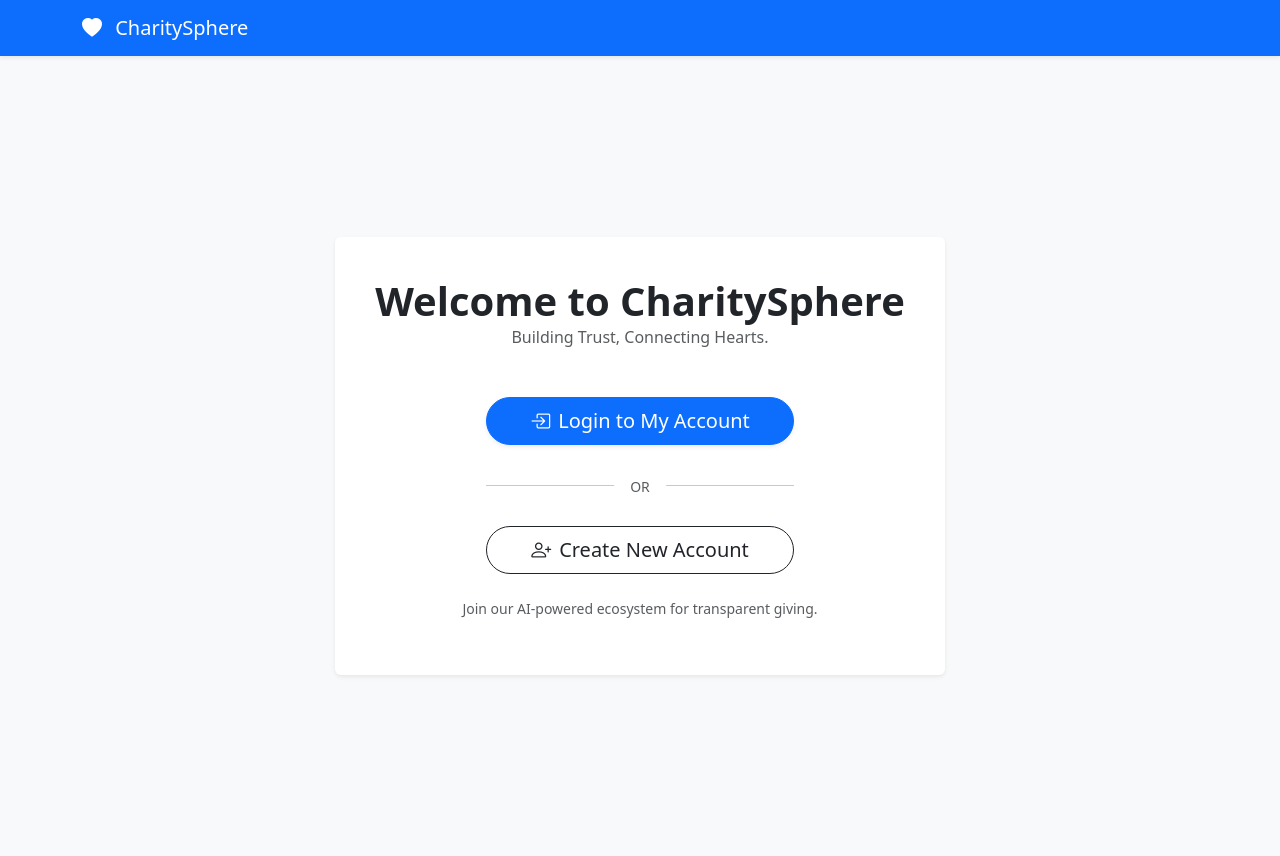
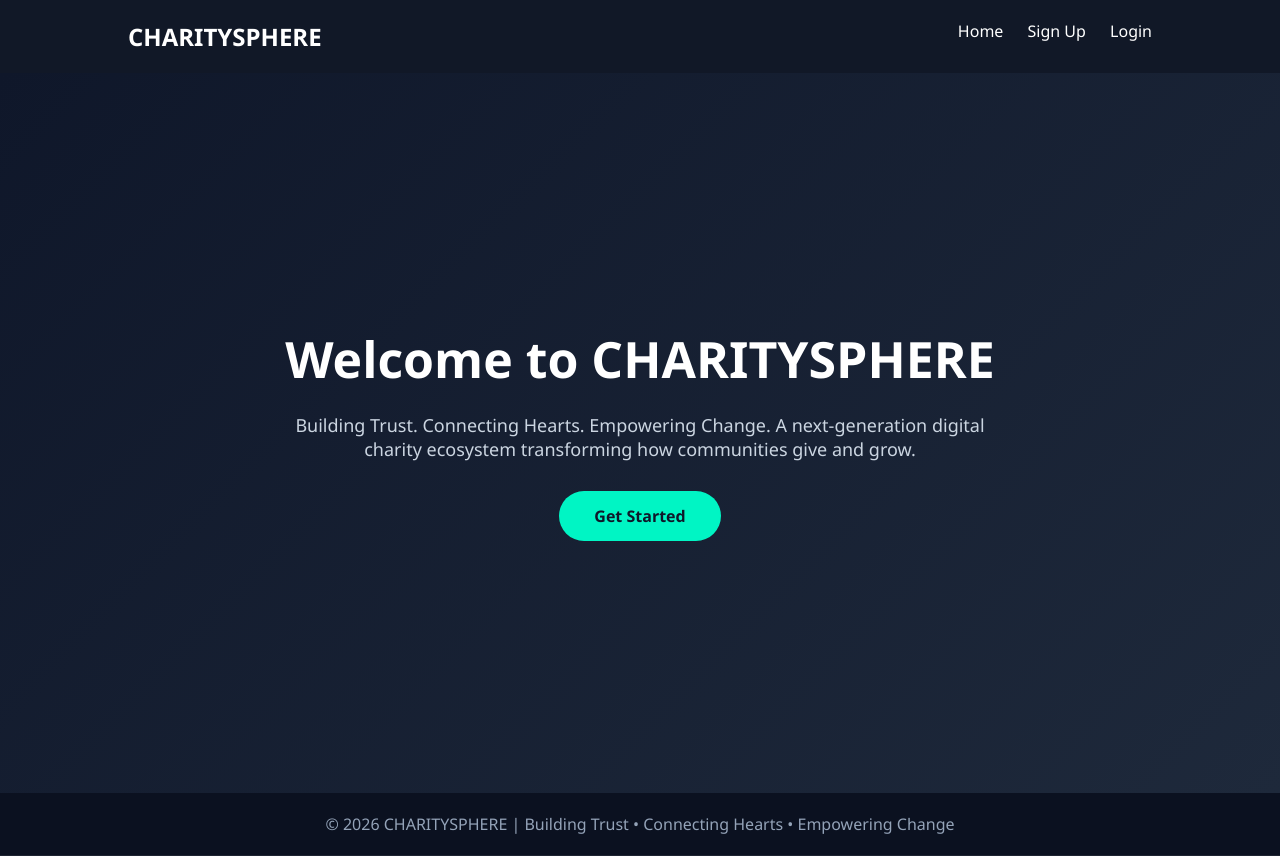
Before and after one commit to CharitySphere/CharitySphere, a Django app: page / in a window 1280 px wide. Run offline with Django 5.2, Linux system fonts and the light colour scheme.

Commit message:
✨ feat(mod_home): add multi step homepage

```diff
--- a/mod_home/templates/homepage.html
+++ /dev/null
@@ -1,36 +0,0 @@
-{% extends 'base.html' %}
-{% block title %}CharitySphere - Get Started{% endblock %}
-{% block content %}
-
-<!-- Step 0: Entry Point -->
-<section class="vh-100 d-flex align-items-center justify-content-center">
-  <article class="card shadow-sm border-0 p-4 text-center">
-    <div class="card-body">
-      <div class="mb-5">
-        <div class="display-6 fw-bold text-dark">Welcome to CharitySphere</div>
-        <p class="text-muted">Building Trust, Connecting Hearts.</p>
-      </div>
-
-      <div class="d-grid gap-3 col-lg-7 mx-auto">
-        <a href="{% url 'login' %}" class="btn btn-primary btn-lg rounded-pill shadow-sm">
-          <i class="bi bi-box-arrow-in-right me-2"></i>Login to My Account
-        </a>
-
-        <div class="position-relative my-2">
-          <hr />
-          <span class="position-absolute top-50 start-50 translate-middle bg-white px-3 text-muted small">OR</span>
-        </div>
-
-        <a href="{% url 'signup_step_1' %}" class="btn btn-outline-dark btn-lg rounded-pill">
-          <i class="bi bi-person-plus me-2"></i>Create New Account
-        </a>
-      </div>
-
-      <p class="mt-4 small text-muted">
-        Join our AI-powered ecosystem for transparent giving.
-      </p>
-    </div>
-  </article>
-</section>
-
-{% endblock %}
--- /dev/null
+++ b/mod_home/templates/homepage1.html
@@ -0,0 +1,112 @@
+<!DOCTYPE html>
+<html>
+  <head>
+    <title>CHARITYSPHERE</title>
+    <meta name="viewport" content="width=device-width, initial-scale=1.0">
+    <style>
+      * {
+        margin: 0;
+        padding: 0;
+        box-sizing: border-box;
+        font-family: Segoe UI, sans-serif;
+      }
+
+      body {
+        background: #0f172a;
+        color: white;
+      }
+
+      nav {
+        display: flex;
+        justify-content: space-between;
+        padding: 20px 10%;
+        background: #111827;
+      }
+
+      nav a {
+        color: white;
+        text-decoration: none;
+        margin-left: 20px;
+      }
+
+      nav a:hover {
+        color: #00f5c4;
+      }
+
+      .hero {
+        height: 90vh;
+        display: flex;
+        justify-content: center;
+        align-items: center;
+        text-align: center;
+        padding: 20px;
+        background: linear-gradient(135deg, #0f172a, #1e293b);
+      }
+
+      .hero h1 {
+        font-size: 50px;
+        margin-bottom: 20px;
+      }
+
+      .hero p {
+        max-width: 700px;
+        margin: auto;
+        font-size: 18px;
+        color: #cbd5e1;
+      }
+
+      .btn {
+        display: inline-block;
+        margin-top: 30px;
+        padding: 14px 35px;
+        background: #00f5c4;
+        color: #0f172a;
+        text-decoration: none;
+        border-radius: 30px;
+        font-weight: bold;
+      }
+
+      .btn:hover {
+        background: #38bdf8;
+      }
+
+      footer {
+        text-align: center;
+        padding: 20px;
+        background: #0b1120;
+        color: #94a3b8;
+      }
+    </style>
+  </head>
+
+  <body>
+
+    <nav>
+      <h2>CHARITYSPHERE</h2>
+      <div>
+        <a href="/">Home</a>
+        <a href="{% url 'signup_step_1' %}">Sign Up</a>
+        <a href="{% url 'login' %}">Login</a>
+      </div>
+    </nav>
+
+    <section class="hero">
+      <div>
+        <h1>Welcome to CHARITYSPHERE</h1>
+        <p>
+          Building Trust. Connecting Hearts. Empowering Change.
+          A next-generation digital charity ecosystem transforming
+          how communities give and grow.
+        </p>
+
+        <!-- GOES TO NEXT PAGE -->
+        <a href="{% url 'homepage2' %}" class="btn">Get Started</a>
+      </div>
+    </section>
+
+    <footer>
+      © 2026 CHARITYSPHERE | Building Trust • Connecting Hearts • Empowering Change
+    </footer>
+
+  </body>
+</html>
--- a/mod_home/urls.py
+++ b/mod_home/urls.py
@@ -3,5 +3,6 @@ from django.urls import path
 from . import views
 
 urlpatterns = [
-    path("", views.home, name="homepage"),
+    path("", views.home1, name="homepage"),
+    path("home2/", views.home2, name="homepage2"),
 ]
--- a/mod_home/views.py
+++ b/mod_home/views.py
@@ -1,4 +1,7 @@
 from django.shortcuts import render
 
-def home(request):
-    return render(request, 'homepage.html')
+def home1(request):
+    return render(request, 'homepage1.html')
+
+def home2(request):
+    return render(request, 'homepage2.html')
--- a/templates/base.html
+++ b/templates/base.html
@@ -10,15 +10,27 @@
     <link href="https://cdn.jsdelivr.net/npm/bootstrap@5.3.2/dist/css/bootstrap.min.css" rel="stylesheet" />
     <!-- Bootstrap Icons -->
     <link rel="stylesheet" href="https://cdn.jsdelivr.net/npm/bootstrap-icons@1.11.1/font/bootstrap-icons.css" />
+
+    <!-- Custom Style -->
+    <style>
+      * {
+        margin: 0;
+        padding: 0;
+        box-sizing: border-box;
+        font-family:
+          Segoe UI,
+          sans-serif;
+      }
+    </style>
   </head>
 
   <body>
     <!-- Navigation Bar -->
-    <nav class="navbar navbar-expand-lg navbar-dark bg-primary shadow-sm">
+    <nav class="navbar navbar-expand-lg navbar-dark shadow-sm">
       <div class="container">
         <a class="navbar-brand" href="/">
-          <i class="bi bi-heart-fill me-2"></i>
-          CharitySphere
+          <!-- <i class="bi bi-heart-fill me-2"></i> -->
+          <b>CHARITYSPHERE</b>
         </a>
         <button class="navbar-toggler" type="button" data-bs-toggle="collapse" data-bs-target="#navbarNav">
           <span class="navbar-toggler-icon"></span>
```
Also changed, not shown: mod_home/templates/homepage2.html (added, +146 -0 lines).
